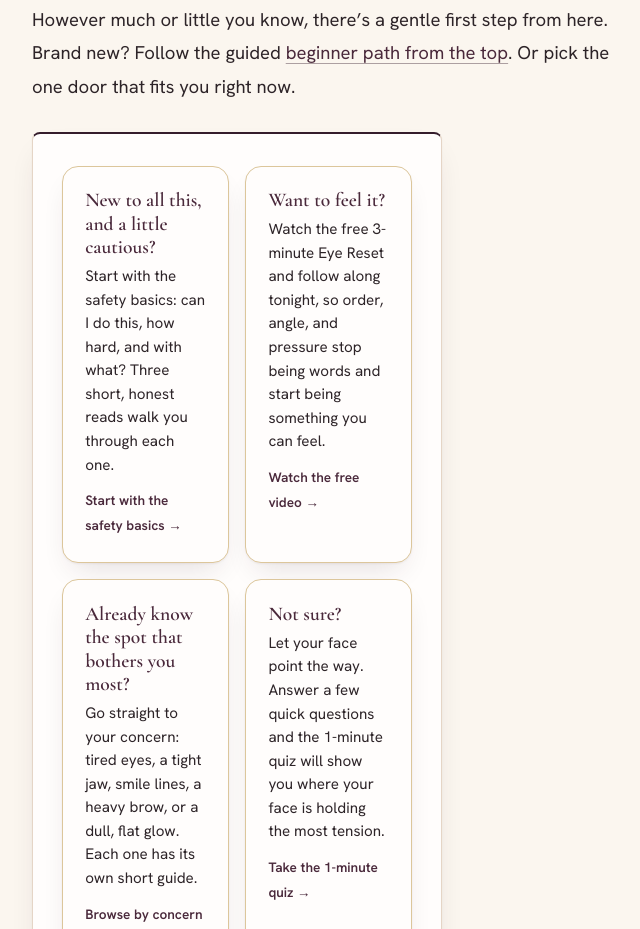
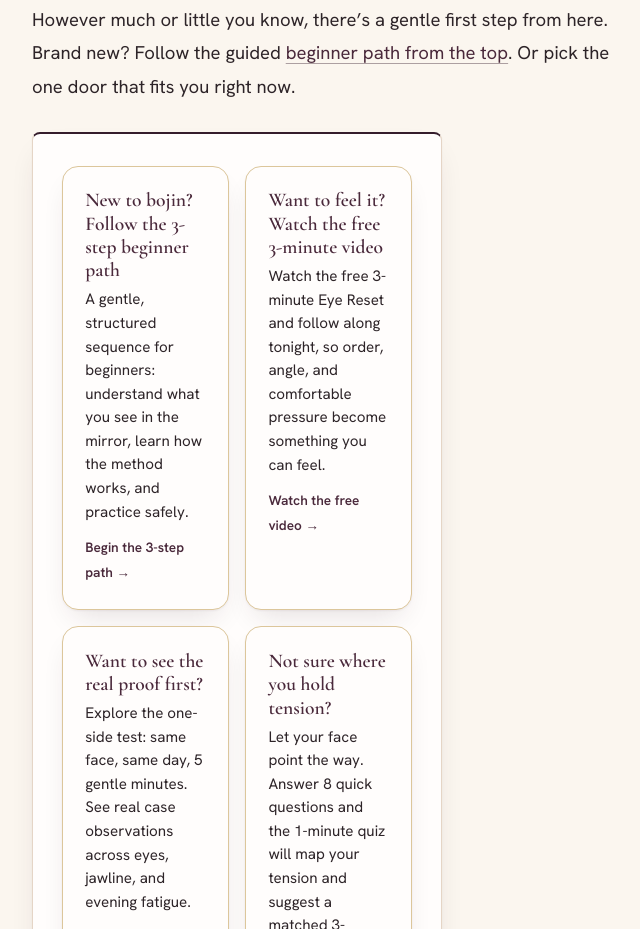
Before and after one commit to melvinlin07-maker/bojin-site, a plain HTML site: page what-is-bojin.html in a window 1280 px wide. Shown: the part 11071-12000 px from the top of the page, without its empty margins (306-946 px from the left). Drawn offline with nearby package versions, Linux system fonts and the light colour scheme.

Commit message:
feat: interconnect what-is-bojin.html with beginner path, results proof, and updated journal

```diff
--- a/what-is-bojin.html
+++ b/what-is-bojin.html
@@ -312,30 +312,30 @@
     <h2>Pick the door that fits you right now.</h2>
     <p>However much or little you know, there&rsquo;s a gentle first step from here. Brand new? Follow the guided <a href="start.html">beginner path from the top</a>. Or pick the one door that fits you right now.</p>
     <div class="gate">
-      <a class="gate-card" href="blog-is-bojin-safe.html">
-        <b>New to all this, and a little cautious?</b>
-        <span class="g-body">Start with the safety basics: can I do this, how hard, and with what? Three short, honest reads walk you through each one.</span>
-        <span class="go">Start with the safety basics &rarr;</span>
+      <a class="gate-card" href="start.html">
+        <b>New to bojin? Follow the 3-step beginner path</b>
+        <span class="g-body">A gentle, structured sequence for beginners: understand what you see in the mirror, learn how the method works, and practice safely.</span>
+        <span class="go">Begin the 3-step path &rarr;</span>
       </a>
       <a class="gate-card" href="landing.html#get">
-        <b>Want to feel it?</b>
-        <span class="g-body">Watch the free 3-minute Eye Reset and follow along tonight, so order, angle, and pressure stop being words and start being something you can feel.</span>
+        <b>Want to feel it? Watch the free 3-minute video</b>
+        <span class="g-body">Watch the free 3-minute Eye Reset and follow along tonight, so order, angle, and comfortable pressure become something you can feel.</span>
         <span class="go">Watch the free video &rarr;</span>
+      </a>
+      <a class="gate-card" href="results.html">
+        <b>Want to see the real proof first?</b>
+        <span class="g-body">Explore the one-side test: same face, same day, 5 gentle minutes. See real case observations across eyes, jawline, and evening fatigue.</span>
+        <span class="go">See the one-side proof &rarr;</span>
+      </a>
+      <a class="gate-card" href="quiz.html">
+        <b>Not sure where you hold tension?</b>
+        <span class="g-body">Let your face point the way. Answer 8 quick questions and the 1-minute quiz will map your tension and suggest a matched 3-minute reset.</span>
+        <span class="go">Take the 1-minute quiz &rarr;</span>
       </a>
       <a class="gate-card" href="blog.html">
         <b>Already know the spot that bothers you most?</b>
-        <span class="g-body">Go straight to your concern: tired eyes, a tight jaw, smile lines, a heavy brow, or a dull, flat glow. Each one has its own short guide.</span>
-        <span class="go">Browse by concern &rarr;</span>
-      </a>
-      <a class="gate-card" href="quiz.html">
-        <b>Not sure?</b>
-        <span class="g-body">Let your face point the way. Answer a few quick questions and the 1-minute quiz will show you where your face is holding the most tension.</span>
-        <span class="go">Take the 1-minute quiz &rarr;</span>
-      </a>
-      <a class="gate-card" href="blog-your-first-5-minutes-with-bojin.html">
-        <b>Nervous you&rsquo;ll do it wrong?</b>
-        <span class="g-body">Start impossibly small: five minutes, one cheek, the stone you already own. A first session designed so nothing can go wrong.</span>
-        <span class="go">Your first 5 minutes &rarr;</span>
+        <span class="g-body">Go straight to your concern: tired eyes, a tight jaw, smile lines, forehead lines, or a dull glow. Explore 99+ modular guides in the Journal.</span>
+        <span class="go">Browse all guides in the Journal &rarr;</span>
       </a>
     </div>
   </div>
```
